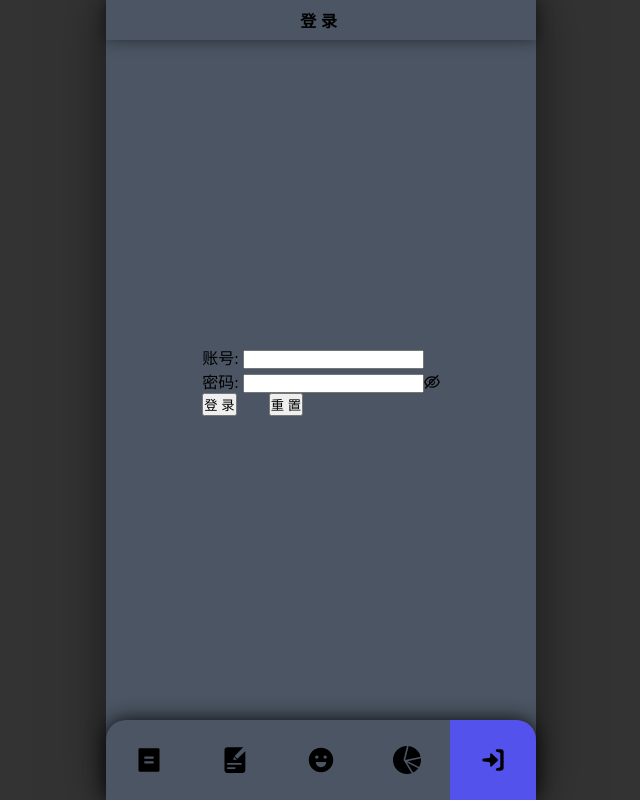
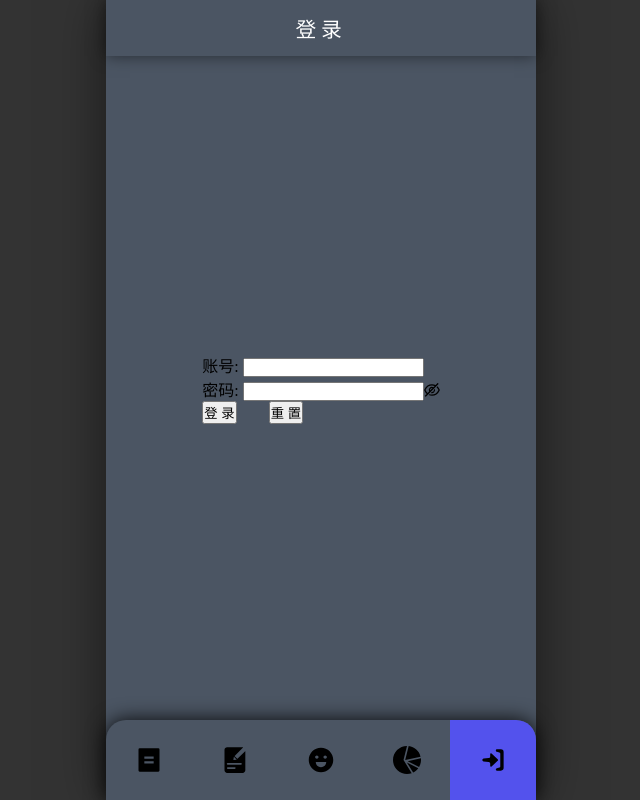
Before and after one commit to zhu-hong/yaner, a Vue app: page /#/login in a window 1280 px wide. Shown: the whole page, without its empty margins (319-959 px from the left). Built offline with nearby package versions, Linux system fonts and the light colour scheme.

Commit message:
revise header style

```diff
--- a/modules/z-ui/header/index.vue
+++ b/modules/z-ui/header/index.vue
@@ -18,9 +18,10 @@ export default {
 .header {
   display: grid;
   place-items: center;
-  height: 5vh;
+  height: 7vh;
   box-shadow: 0 0 15px rgba(0, 0, 0, 0.5);
   letter-spacing: .3rem;
-  font-weight: bold;
+  font-size: 1.3rem;
+  color: white;
 }
 </style>
--- a/src/App.vue
+++ b/src/App.vue
@@ -46,7 +46,7 @@ watchEffect(
 .container {
   position: relative;
   width: 100%;
-  height: 85vh;
+  height: 83vh;
   overflow-y: auto;
   padding: 20px;
 }
```
